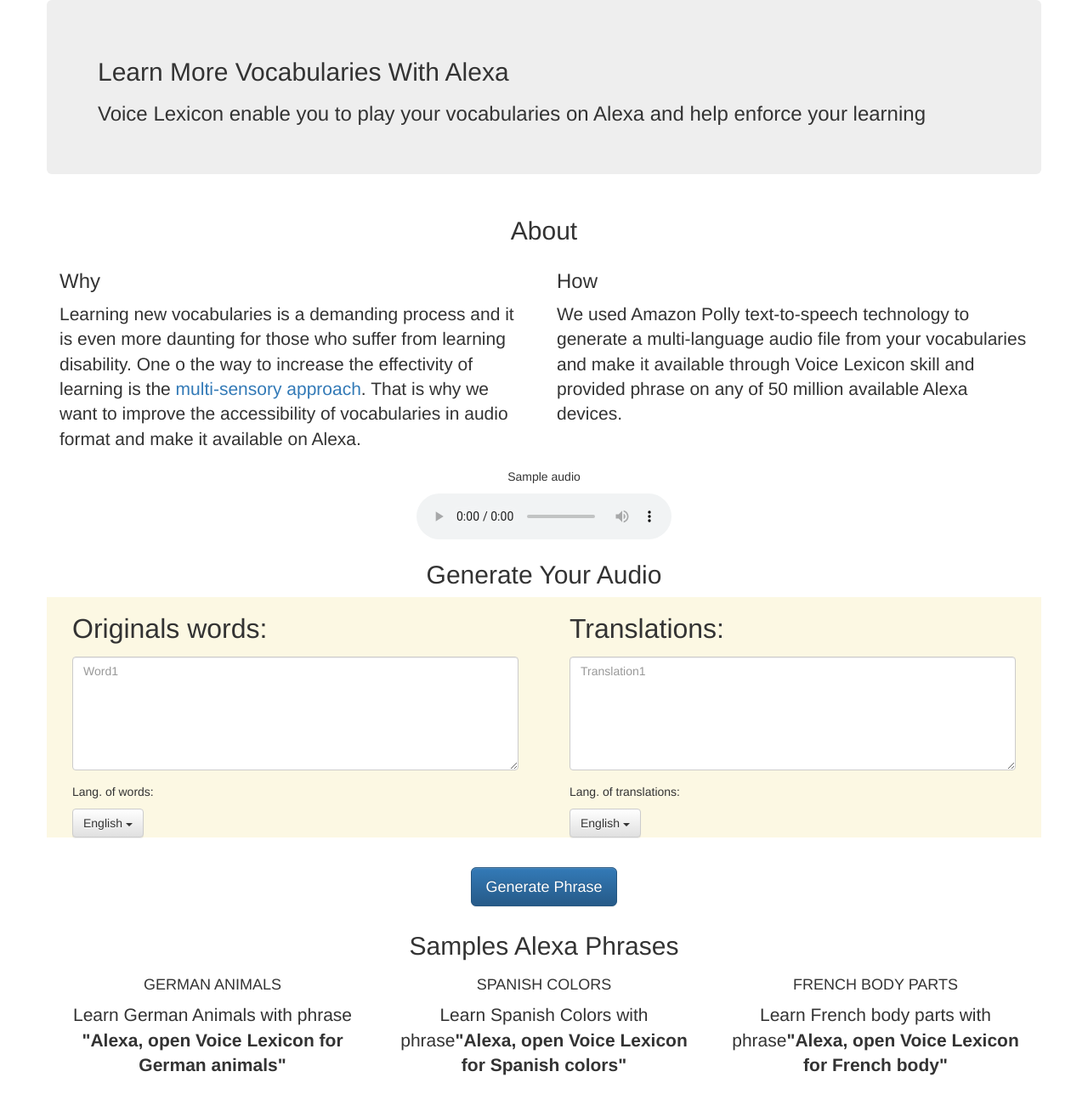
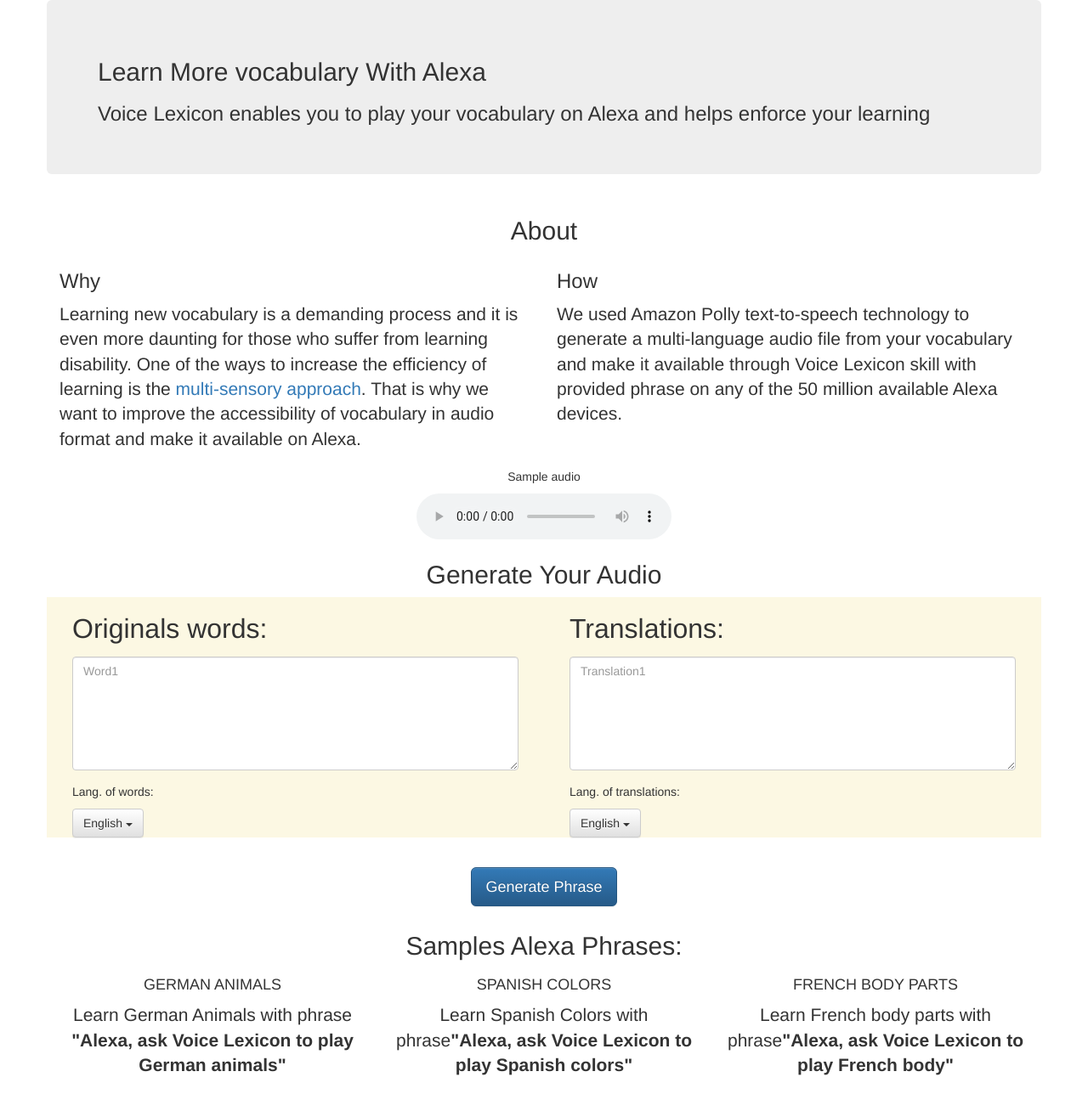
Before and after one commit to jakolar/voxolexi, a plain HTML site: page index.html in a window 1280 px wide. Shown: the whole page at 85% size. Drawn offline with nearby package versions, Linux system fonts and the light colour scheme.

Commit message:
Text improvements

```diff
--- a/index.html
+++ b/index.html
@@ -18,8 +18,8 @@
 		<div class="container">
 			<div class="row">
 				<div class="jumbotron">
-  					<h2>Learn More Vocabularies With Alexa</h2>
-  					<h3>Voice Lexicon enable you to play your vocabularies on Alexa and help enforce your learning</h3>
+  					<h2>Learn More vocabulary With Alexa</h2>
+  					<h3>Voice Lexicon enables you to play your vocabulary on Alexa and helps enforce your learning</h3>
 				</div>
 			</div>
 		</div>
@@ -30,11 +30,11 @@
 			<div class="row">
 	          <div class="col-lg-6 col-md-6 center-div">
 	          	<h3>Why</h3>
-	            <p class="lead">Learning new vocabularies is a demanding process and it is even more daunting for those who suffer from learning disability. One o the way to increase the effectivity of learning is the  <a href="https://www.thoughtco.com/multisensory-approaches-for-dyslexia-3111175">multi-sensory approach</a>. That is why we want to improve the accessibility of vocabularies in audio format and make it available on Alexa.</p>
+	            <p class="lead">Learning new vocabulary is a demanding process and it is even more daunting for those who suffer from learning disability. One of the ways to increase the efficiency of learning is the <a href="https://www.thoughtco.com/multisensory-approaches-for-dyslexia-3111175">multi-sensory approach</a>. That is why we want to improve the accessibility of vocabulary in audio format and make it available on Alexa.
 	          </div>
 	          <div class="col-lg-6 col-md-6 center-div">
 	          	<h3>How</h3>
-	            <p class="lead">We used Amazon Polly text-to-speech technology to generate a multi-language audio file from your vocabularies and make it available through Voice Lexicon skill and provided phrase on any of 50 million available Alexa devices.</p>
+	            <p class="lead">We used Amazon Polly text-to-speech technology to generate a multi-language audio file from your vocabulary and make it available through Voice Lexicon skill with provided phrase on any of the 50 million available Alexa devices.</p>
 	          </div>
 	        </div>
 	        <div class="row">
@@ -101,20 +101,20 @@
 	<footer class="footer text-center">
       <div class="container">
       <div class="row">
-      <h2>Samples Alexa Phrases</h2>
+      <h2>Samples Alexa Phrases:</h2>
       </div>
         <div class="row">
           <div class="col-md-4 mb-5 mb-lg-0">
             <h4 class="text-uppercase mb-4">German Animals</h4>
-            <p class="lead mb-0">Learn German Animals with phrase <b>"Alexa, open Voice Lexicon for German animals"</b>
+            <p class="lead mb-0">Learn German Animals with phrase <b>"Alexa, ask Voice Lexicon to play German animals"</b>
           </div>
             <div class="col-md-4 mb-5 mb-lg-0">
             <h4 class="text-uppercase mb-4">Spanish Colors</h4>
-            <p class="lead mb-0">Learn Spanish Colors with phrase<b>"Alexa, open Voice Lexicon for Spanish colors"</b>
+            <p class="lead mb-0">Learn Spanish Colors with phrase<b>"Alexa, ask Voice Lexicon to play Spanish colors"</b>
           </div>
             <div class="col-md-4 mb-5 mb-lg-0">
             <h4 class="text-uppercase mb-4">French body parts</h4>
-            <p class="lead mb-0">Learn French body parts with phrase<b>"Alexa, open Voice Lexicon for French body"</b>
+            <p class="lead mb-0">Learn French body parts with phrase<b>"Alexa, ask Voice Lexicon to play French body"</b>
           </div>
         </div>
       </div>
```
Also changed, not shown: final-page.html (+7 -11 lines).
